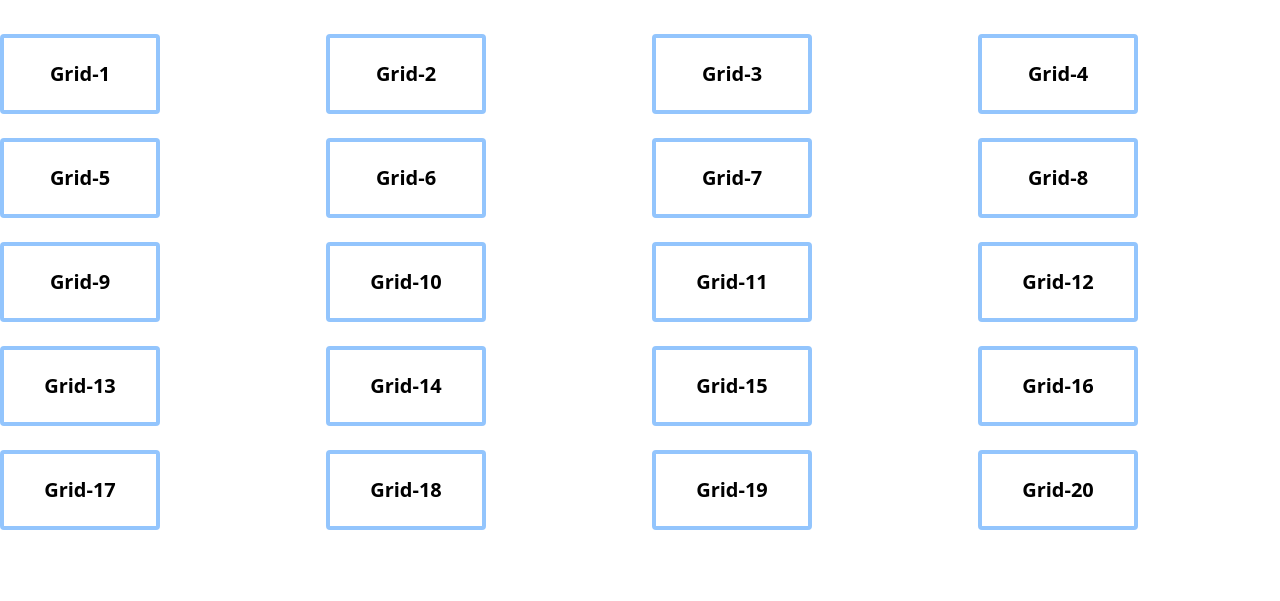
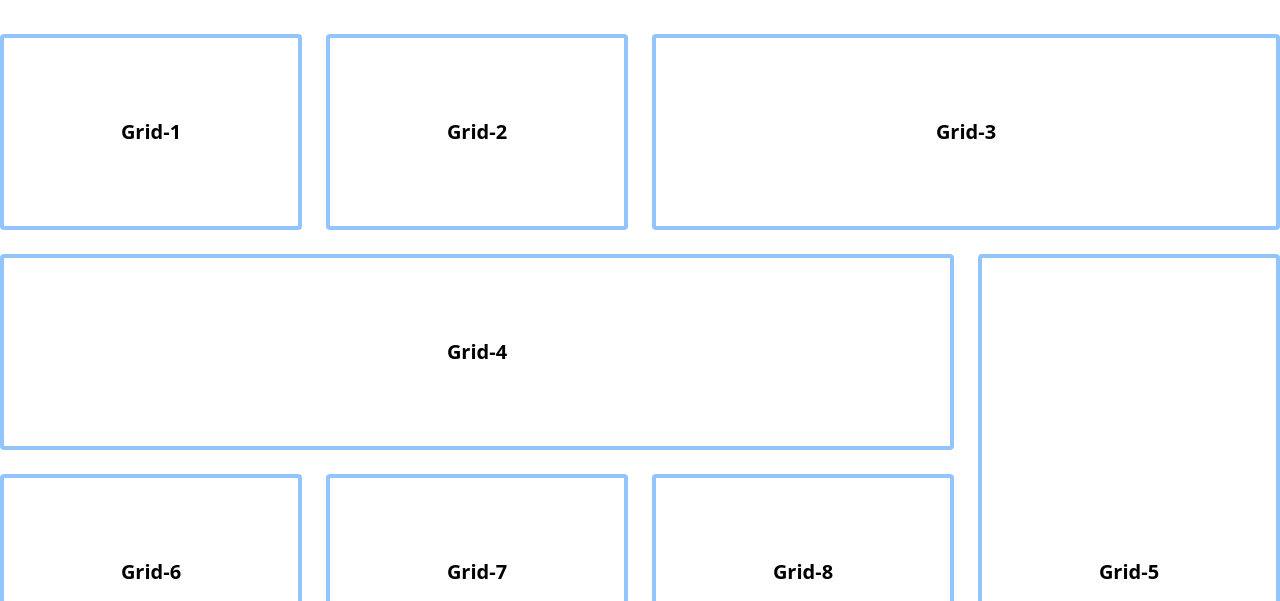
Before and after one commit to abuhayat02/tailwindcss-class, a plain HTML site: page index.html in a window 1280 px wide. Shown: the part 351-952 px from the top of the page. Before the commit the page ends 881 px from the top, so only its background shows below. Drawn offline with nearby package versions, Linux system fonts and the light colour scheme.

Commit message:
col-span

```diff
--- a/index.html
+++ b/index.html
@@ -29,26 +29,26 @@
 
 
         <section class="grid mt-10 grid-cols-1 gap-6 sm:grid-cols-2 md:grid-cols-3 lg:grid-cols-4 ">
-            <div class="h-20 border border-4 border-blue-300 rounded w-40 flex justify-center text-xl font-bold items-center">Grid-1</div>
-            <div class="h-20 border border-4 border-blue-300 rounded w-40 flex justify-center text-xl font-bold items-center">Grid-2</div>
-            <div class="h-20 border border-4 border-blue-300 rounded w-40 flex justify-center text-xl font-bold items-center">Grid-3</div>
-            <div class="h-20 border border-4 border-blue-300 rounded w-40 flex justify-center text-xl font-bold items-center">Grid-4</div>
-            <div class="h-20 border border-4 border-blue-300 rounded w-40 flex justify-center text-xl font-bold items-center">Grid-5</div>
-            <div class="h-20 border border-4 border-blue-300 rounded w-40 flex justify-center text-xl font-bold items-center">Grid-6</div>
-            <div class="h-20 border border-4 border-blue-300 rounded w-40 flex justify-center text-xl font-bold items-center">Grid-7</div>
-            <div class="h-20 border border-4 border-blue-300 rounded w-40 flex justify-center text-xl font-bold items-center">Grid-8</div>
-            <div class="h-20 border border-4 border-blue-300 rounded w-40 flex justify-center text-xl font-bold items-center">Grid-9</div>
-            <div class="h-20 border border-4 border-blue-300 rounded w-40 flex justify-center text-xl font-bold items-center">Grid-10</div>
-            <div class="h-20 border border-4 border-blue-300 rounded w-40 flex justify-center text-xl font-bold items-center">Grid-11</div>
-            <div class="h-20 border border-4 border-blue-300 rounded w-40 flex justify-center text-xl font-bold items-center">Grid-12</div>
-            <div class="h-20 border border-4 border-blue-300 rounded w-40 flex justify-center text-xl font-bold items-center">Grid-13</div>
-            <div class="h-20 border border-4 border-blue-300 rounded w-40 flex justify-center text-xl font-bold items-center">Grid-14</div>
-            <div class="h-20 border border-4 border-blue-300 rounded w-40 flex justify-center text-xl font-bold items-center">Grid-15</div>
-            <div class="h-20 border border-4 border-blue-300 rounded w-40 flex justify-center text-xl font-bold items-center">Grid-16</div>
-            <div class="h-20 border border-4 border-blue-300 rounded w-40 flex justify-center text-xl font-bold items-center">Grid-17</div>
-            <div class="h-20 border border-4 border-blue-300 rounded w-40 flex justify-center text-xl font-bold items-center">Grid-18</div>
-            <div class="h-20 border border-4 border-blue-300 rounded w-40 flex justify-center text-xl font-bold items-center">Grid-19</div>
-            <div class="h-20 border border-4 border-blue-300 rounded w-40 flex justify-center text-xl font-bold items-center">Grid-20</div>
+            <div class="p-20 border border-4 border-blue-300 rounded  flex justify-center text-xl font-bold items-center">Grid-1</div>
+            <div class="p-20 border border-4 border-blue-300 rounded  flex justify-center text-xl font-bold items-center">Grid-2</div>
+            <div class="p-20 border border-4 col-span-2 border-blue-300 rounded flex justify-center text-xl font-bold items-center">Grid-3</div>
+            <div class="p-20 border border-4 md:col-span-3 border-blue-300 rounded  flex justify-center text-xl font-bold items-center">Grid-4</div>
+            <div class="p-20 border border-4 md:row-span-3 border-blue-300 rounded flex justify-center text-xl font-bold items-center">Grid-5</div>
+            <div class="p-20 border border-4 border-blue-300 rounded flex justify-center text-xl font-bold items-center">Grid-6</div>
+            <div class="p-20 border border-4 border-blue-300 rounded flex justify-center text-xl font-bold items-center">Grid-7</div>
+            <div class="p-20 border border-4 border-blue-300 rounded  flex justify-center text-xl font-bold items-center">Grid-8</div>
+            <div class="p-20 border border-4 border-blue-300 rounded  flex justify-center text-xl font-bold items-center">Grid-9</div>
+            <div class="p-20 border border-4 border-blue-300 rounded flex justify-center text-xl font-bold items-center">Grid-10</div>
+            <div class="p-20 border border-4 border-blue-300 rounded  flex justify-center text-xl font-bold items-center">Grid-11</div>
+            <div class="p-20 border border-4 border-blue-300 rounded  flex justify-center text-xl font-bold items-center">Grid-12</div>
+            <div class="p-20 border border-4 border-blue-300 rounded  flex justify-center text-xl font-bold items-center">Grid-13</div>
+            <div class="p-20 border border-4 col-span-2 border-blue-300 rounded  flex justify-center text-xl font-bold items-center">Grid-14</div>
+            <div class="p-20 border border-4 col-span-3 border-blue-300 rounded  flex justify-center text-xl font-bold items-center">Grid-15</div>
+            <div class="p-20 border border-4  rounded  flex justify-center text-xl font-bold items-center">Grid-16</div>
+            <div class="p-20 border border-4 border-blue-300 rounded  flex justify-center text-xl font-bold items-center">Grid-17</div>
+            <div class="p-20 border border-4 border-blue-300 rounded  flex justify-center text-xl font-bold items-center">Grid-18</div>
+            <div class="p-20 border border-4 border-blue-300 rounded  flex justify-center text-xl font-bold items-center">Grid-19</div>
+            <div class="p-20 border border-4 border-blue-300 rounded  flex justify-center text-xl font-bold items-center">Grid-20</div>
 
         </section>
     </main>
```
